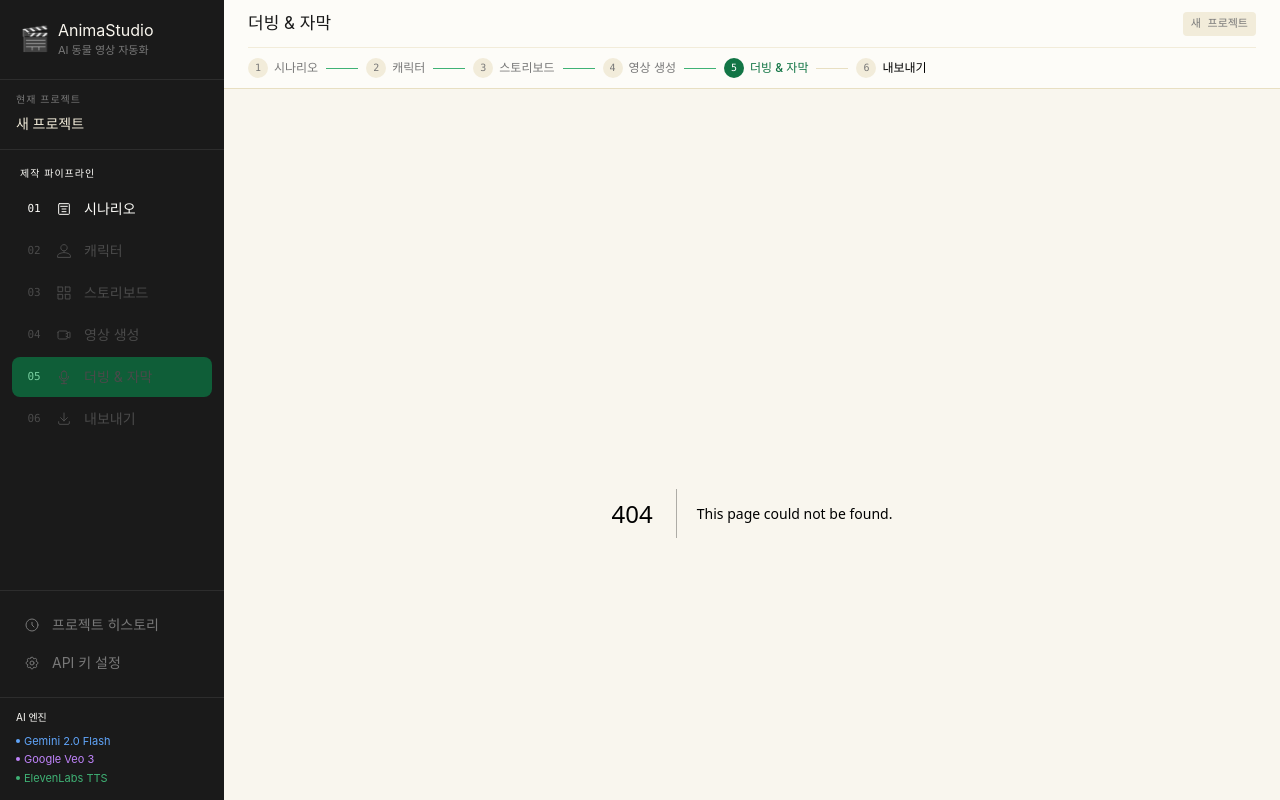
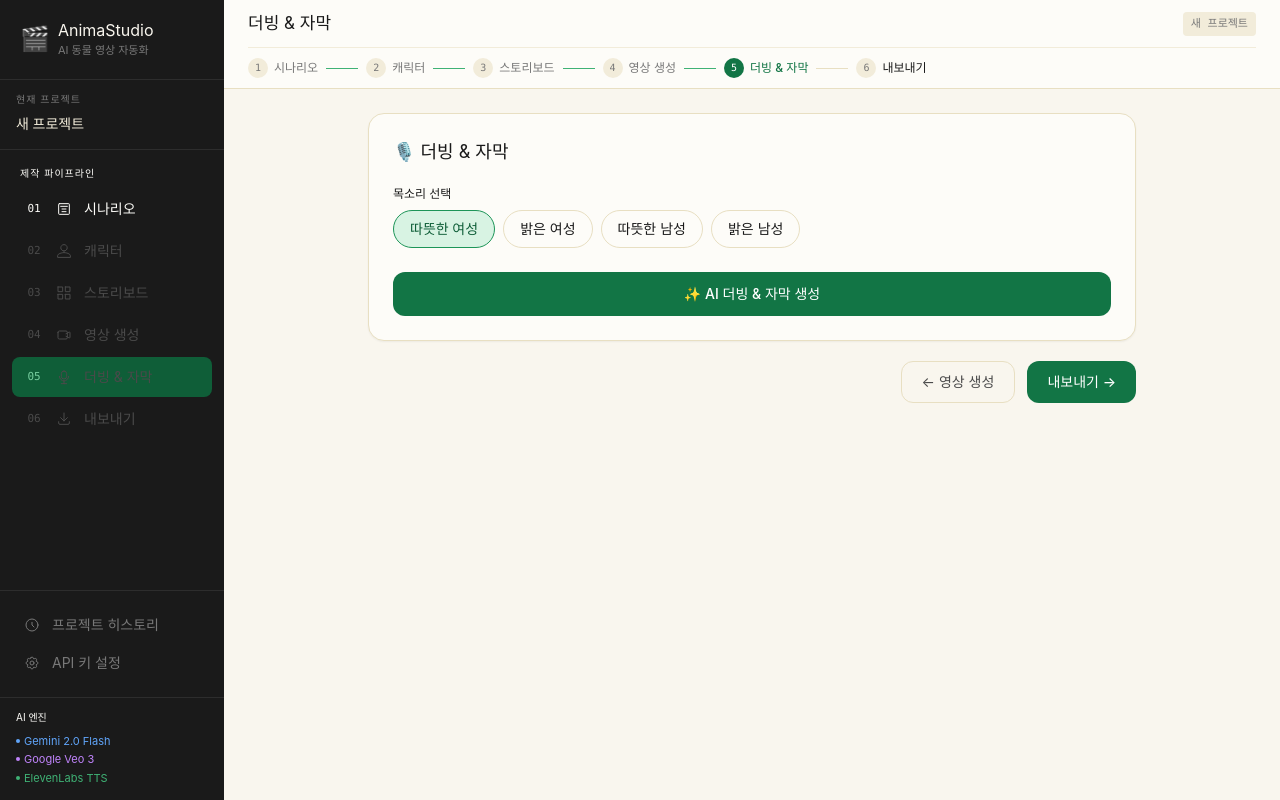
Before and after one commit to microworkskorea-maker/animastudio, a Next.js app in the folder frontend/: page /voice in a window 1280 px wide. Before the commit this address had no page. Built offline with nearby package versions, Linux system fonts and the light colour scheme.

Commit message:
Create page.tsx

```diff
--- /dev/null
+++ b/frontend/src/app/voice/page.tsx
@@ -0,0 +1,94 @@
+'use client'
+import { useRouter } from 'next/navigation'
+import { useStudioStore } from '@/lib/store'
+import { useState } from 'react'
+import toast from 'react-hot-toast'
+
+const VOICES = [
+  { id: 'warm-female', label: '따뜻한 여성' },
+  { id: 'bright-female', label: '밝은 여성' },
+  { id: 'warm-male', label: '따뜻한 남성' },
+  { id: 'bright-male', label: '밝은 남성' },
+]
+
+export default function VoicePage() {
+  const router = useRouter()
+  const { project, setVoiceTracks, setSubtitles, setStepStatus } = useStudioStore()
+  const [voice, setVoice] = useState('warm-female')
+  const [loading, setLoading] = useState(false)
+  const scenes = project.scenarioResult?.scenes || []
+
+  const handleGenerate = async () => {
+    setLoading(true)
+    try {
+      const res = await fetch('/api/backend/voice/generate', {
+        method: 'POST',
+        headers: { 'Content-Type': 'application/json' },
+        body: JSON.stringify({
+          projectId: project.projectId,
+          dialogues: scenes.map(s => ({ sceneNumber: s.sceneNumber, text: s.dialogue })),
+          settings: { engine: 'elevenlabs', voiceId: voice, voiceLabel: VOICES.find(v=>v.id===voice)?.label, speed: 1.0, emotion: 'neutral', subtitleStyle: 'white-outline', subtitlePosition: 'bottom' }
+        })
+      })
+      const data = await res.json()
+      if (data.success) {
+        setVoiceTracks(data.data)
+        const subRes = await fetch('/api/backend/voice/subtitles', {
+          method: 'POST',
+          headers: { 'Content-Type': 'application/json' },
+          body: JSON.stringify({ tracks: data.data })
+        })
+        const subData = await subRes.json()
+        if (subData.success) setSubtitles(subData.data)
+        setStepStatus('voice', 'done')
+        toast.success('더빙 & 자막 생성 완료!')
+      }
+    } catch(e) {
+      toast.error('오류가 발생했습니다')
+    } finally {
+      setLoading(false)
+    }
+  }
+
+  return (
+    <div className="max-w-3xl mx-auto">
+      <div className="bg-cream-50 rounded-2xl border border-cream-300 p-6 shadow-sm mb-5">
+        <h2 className="font-display text-lg text-ink-900 mb-5">🎙️ 더빙 & 자막</h2>
+
+        <div className="mb-5">
+          <label className="block text-xs font-medium text-ink-500 mb-2">목소리 선택</label>
+          <div className="flex gap-2 flex-wrap">
+            {VOICES.map(v => (
+              <button key={v.id} onClick={() => setVoice(v.id)}
+                className={`px-4 py-2 rounded-full text-sm border transition-all ${voice === v.id ? 'bg-forest-100 border-forest-500 text-forest-700 font-medium' : 'border-cream-300 text-ink-500 hover:border-forest-300'}`}>
+                {v.label}
+              </button>
+            ))}
+          </div>
+        </div>
+
+        <div className="space-y-2 mb-6">
+          {scenes.map(s => (
+            <div key={s.sceneNumber} className="flex items-center gap-3 p-3 bg-cream-100 rounded-xl">
+              <div className="w-8 h-8 rounded-full bg-forest-100 flex items-center justify-center text-sm">🎵</div>
+              <div className="flex-1">
+                <div className="text-xs text-ink-400 mb-0.5">장면 {s.sceneNumber}</div>
+                <div className="text-sm text-ink-900">"{s.dialogue}"</div>
+              </div>
+            </div>
+          ))}
+        </div>
+
+        <button onClick={handleGenerate} disabled={loading}
+          className="w-full py-3 rounded-xl bg-forest-600 text-white text-sm font-medium hover:bg-forest-700 disabled:bg-ink-200 disabled:text-ink-400">
+          {loading ? '⏳ 생성 중...' : '✨ AI 더빙 & 자막 생성'}
+        </button>
+      </div>
+
+      <div className="flex justify-end gap-3">
+        <button onClick={() => router.push('/video')} className="px-5 py-2.5 rounded-xl border border-cream-300 text-sm text-ink-600 hover:bg-cream-100">← 영상 생성</button>
+        <button onClick={() => router.push('/export')} className="px-5 py-2.5 rounded-xl bg-forest-600 text-white text-sm font-medium hover:bg-forest-700">내보내기 →</button>
+      </div>
+    </div>
+  )
+}
```
